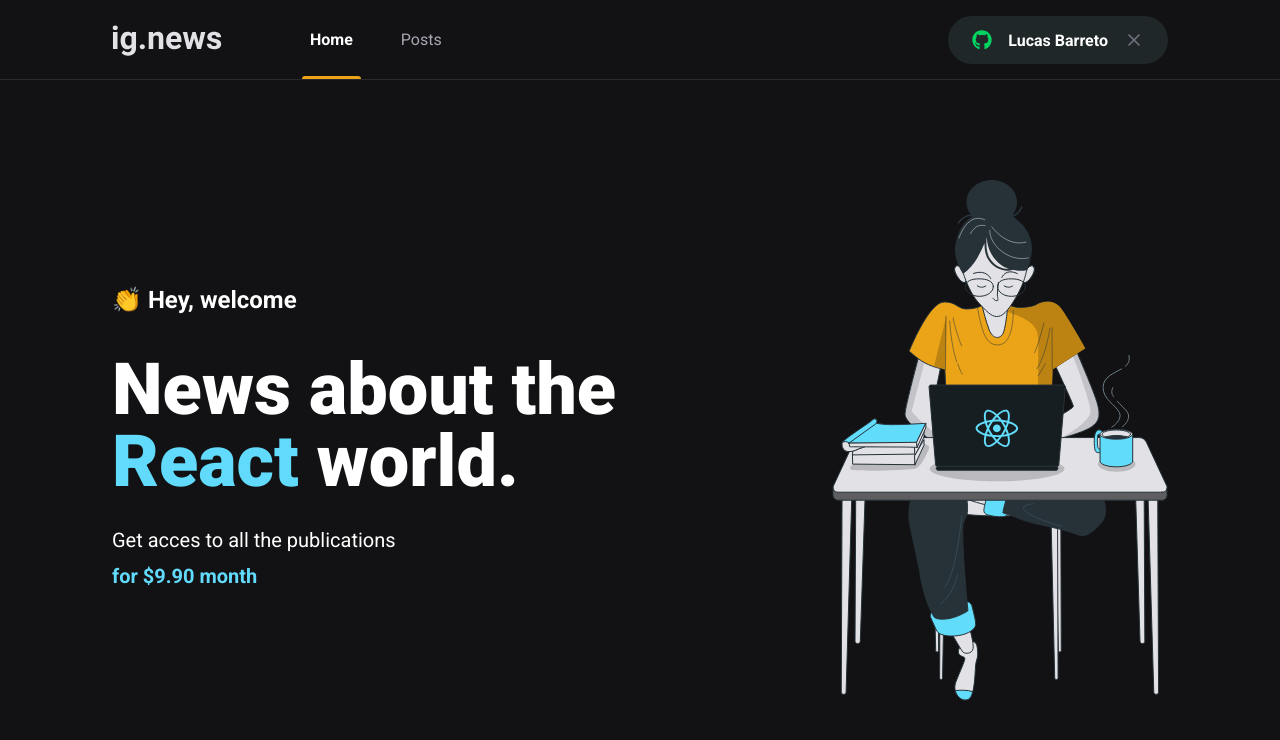
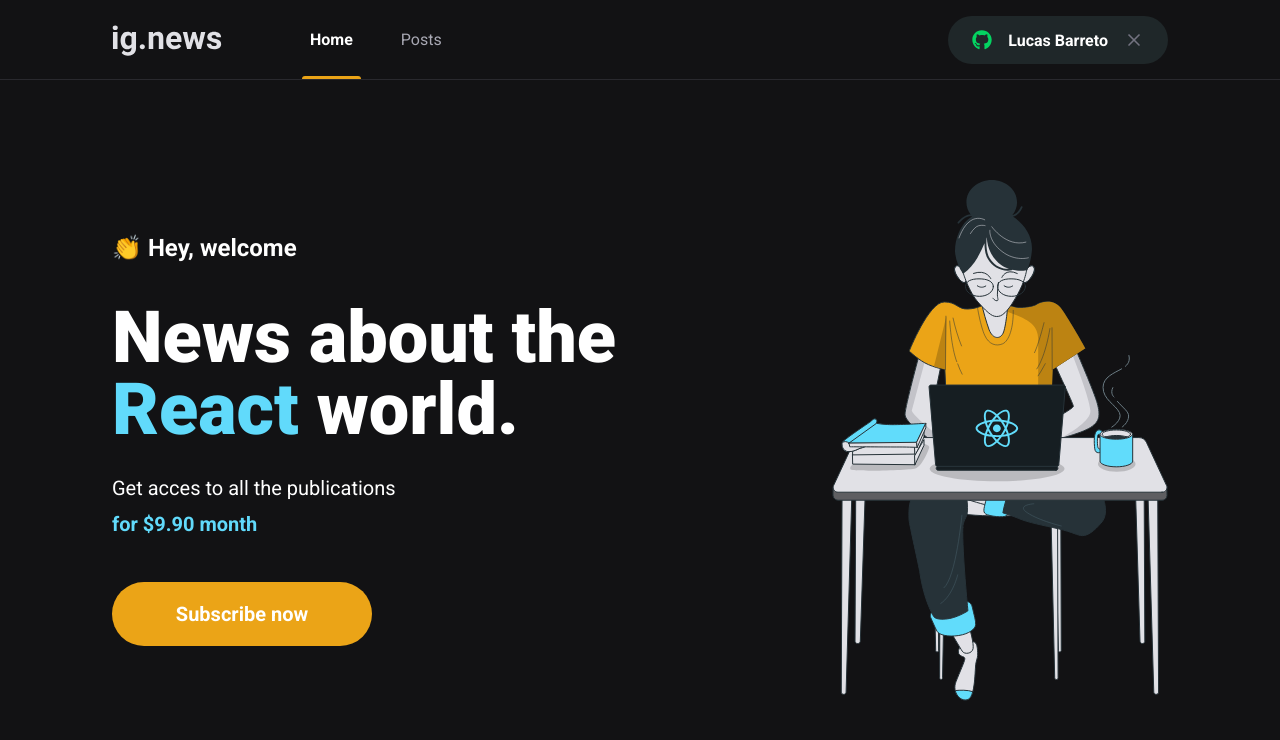
Before and after one commit to Lucas-barreto1/ignews, a Next.js app: page / in a window 1280 px wide. Shown: the top 740 px of the page. Built offline with nearby package versions, Linux system fonts and the light colour scheme.

Commit message:
creating subscribeButton component

```diff
--- /dev/null
+++ b/src/components/SubscribeButton/index.tsx
@@ -0,0 +1,12 @@
+import styles from './styles.module.scss';
+
+export function SubscribeButton(){
+    return(
+        <button
+            type="button"
+            className={styles.subscribeButton}
+        >
+        Subscribe now
+        </button>
+    )
+}
--- /dev/null
+++ b/src/components/SubscribeButton/styles.module.scss
@@ -0,0 +1,20 @@
+.subscribeButton{
+    height: 4rem;
+    width: 260px;
+    border: 0;
+    border-radius: 2rem;
+    background: var(--yellow-500);
+    color: var(--ggray-900);
+    font-size: 1.25rem;
+    font-weight: bold;
+
+    display: flex;
+    align-items: center;
+    justify-content: center;
+
+    transition: filter 0.2s;
+
+    &:hover{
+        filter:brightness(0.8)
+    }
+}
--- a/src/pages/home.module.scss
+++ b/src/pages/home.module.scss
@@ -38,4 +38,8 @@
             font-weight: bold;
         }
     }
+
+    button{
+        margin-top: 2.5rem;
+    }
 }
--- a/src/pages/index.tsx
+++ b/src/pages/index.tsx
@@ -1,4 +1,5 @@
 import Head from 'next/head';
+import { SubscribeButton } from '../components/SubscribeButton';
 
 import styles from './home.module.scss';
 
@@ -17,6 +18,7 @@
             Get acces to all the publications <br />
             <span>for $9.90 month</span>
           </p>
+          <SubscribeButton />
         </section>
 
         <img src="/images/avatar.svg" alt="Girl coding" />
```
